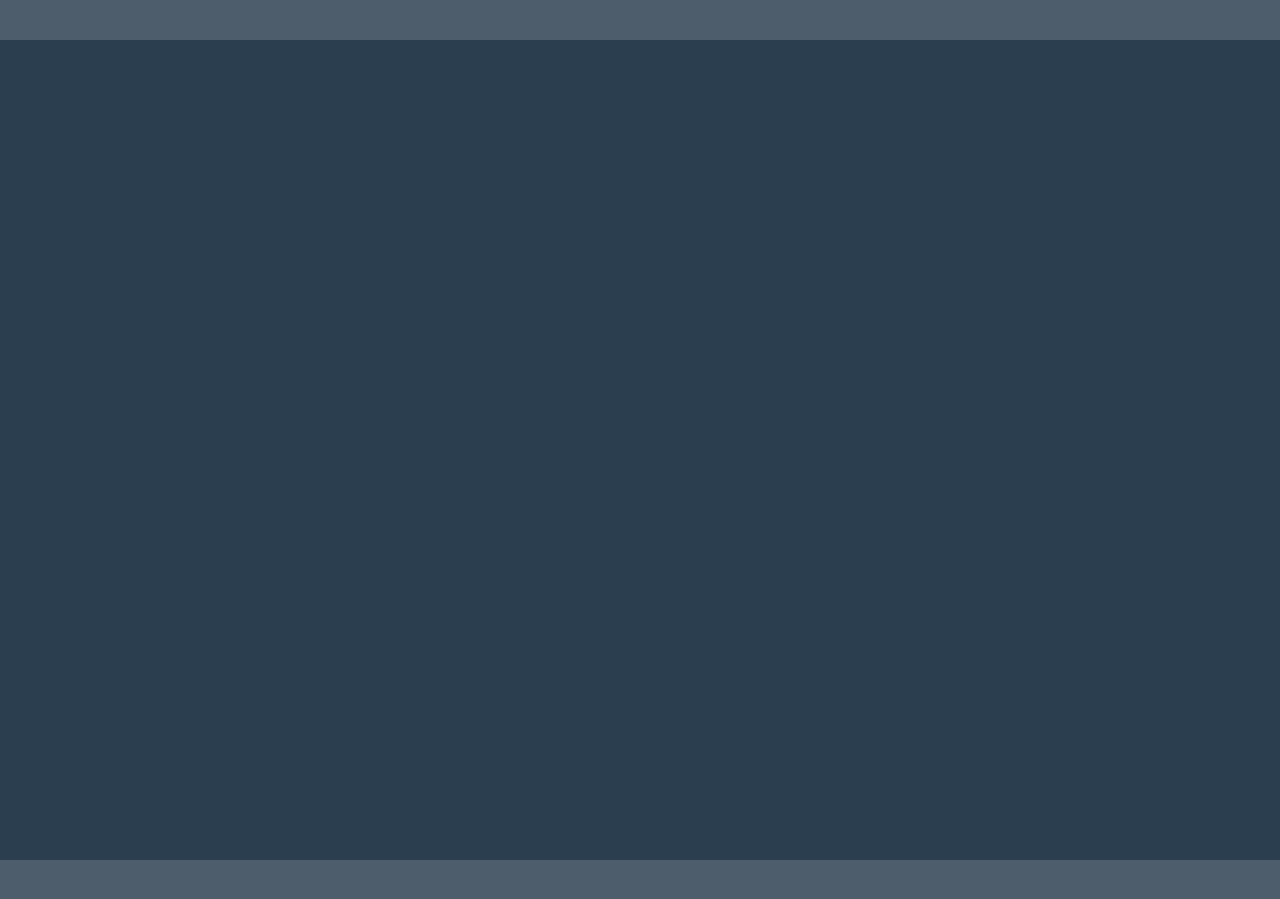
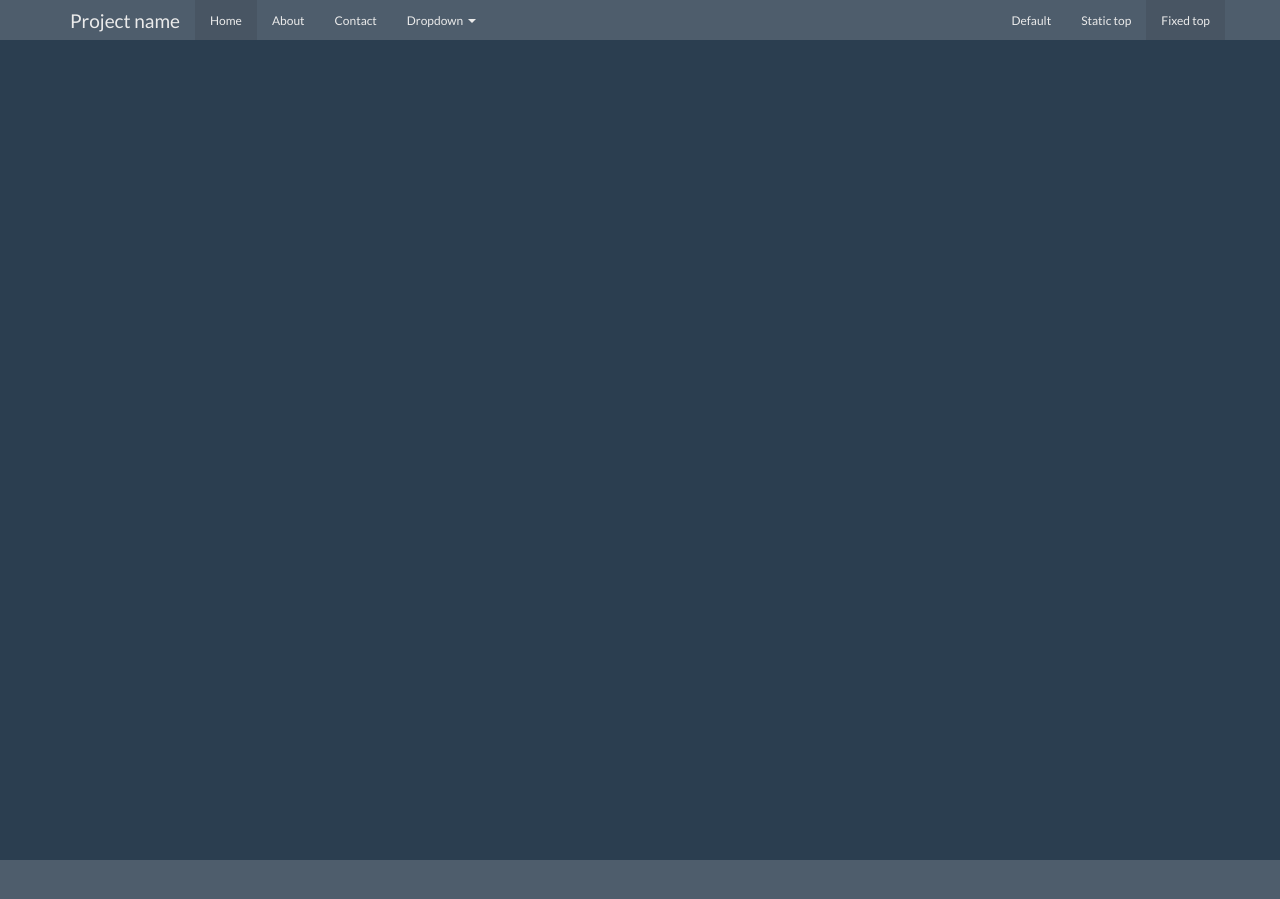
Before and after one commit to cgb37/cgb37.github.io, a Jekyll site: the page built from index.md, in a window 1280 px wide. Built offline with Jekyll 4.4.1, drawn with Linux system fonts in a browser that asks for light colours; nearby versions of some CDN libraries.

Commit message:
add nav bar

```diff
--- a/_config.yml
+++ b/_config.yml
@@ -40,7 +40,7 @@ defaults:
       layout: "default"
 
 permalink: /:title
-highlighter: Pygments
+highlighter: rouge
 exclude:
 - bin
 - config.rb
--- a/_includes/header.html
+++ b/_includes/header.html
@@ -1,5 +1,38 @@
-<div id="header-nav-container" class="navbar navbar-default navbar-fixed-top">
-    <header id="header-container"></header>
-
-    <div id="navigation-container"></div>
-</div>
+<!-- Fixed navbar -->
+<nav class="navbar navbar-default navbar-fixed-top">
+    <div class="container">
+        <div class="navbar-header">
+            <button type="button" class="navbar-toggle collapsed" data-toggle="collapse" data-target="#navbar" aria-expanded="false" aria-controls="navbar">
+                <span class="sr-only">Toggle navigation</span>
+                <span class="icon-bar"></span>
+                <span class="icon-bar"></span>
+                <span class="icon-bar"></span>
+            </button>
+            <a class="navbar-brand" href="#">Project name</a>
+        </div>
+        <div id="navbar" class="navbar-collapse collapse">
+            <ul class="nav navbar-nav">
+                <li class="active"><a href="#">Home</a></li>
+                <li><a href="#about">About</a></li>
+                <li><a href="#contact">Contact</a></li>
+                <li class="dropdown">
+                    <a href="#" class="dropdown-toggle" data-toggle="dropdown" role="button" aria-haspopup="true" aria-expanded="false">Dropdown <span class="caret"></span></a>
+                    <ul class="dropdown-menu">
+                        <li><a href="#">Action</a></li>
+                        <li><a href="#">Another action</a></li>
+                        <li><a href="#">Something else here</a></li>
+                        <li role="separator" class="divider"></li>
+                        <li class="dropdown-header">Nav header</li>
+                        <li><a href="#">Separated link</a></li>
+                        <li><a href="#">One more separated link</a></li>
+                    </ul>
+                </li>
+            </ul>
+            <ul class="nav navbar-nav navbar-right">
+                <li><a href="../navbar/">Default</a></li>
+                <li><a href="../navbar-static-top/">Static top</a></li>
+                <li class="active"><a href="./">Fixed top <span class="sr-only">(current)</span></a></li>
+            </ul>
+        </div><!--/.nav-collapse -->
+    </div>
+</nav>
--- a/_layouts/default.html
+++ b/_layouts/default.html
@@ -6,7 +6,7 @@
 <body>
 <div class="container">
 
-    <section id="header" role="header">
+    <section id="header" role="banner">
 
         {% include header.html %}
 
```
